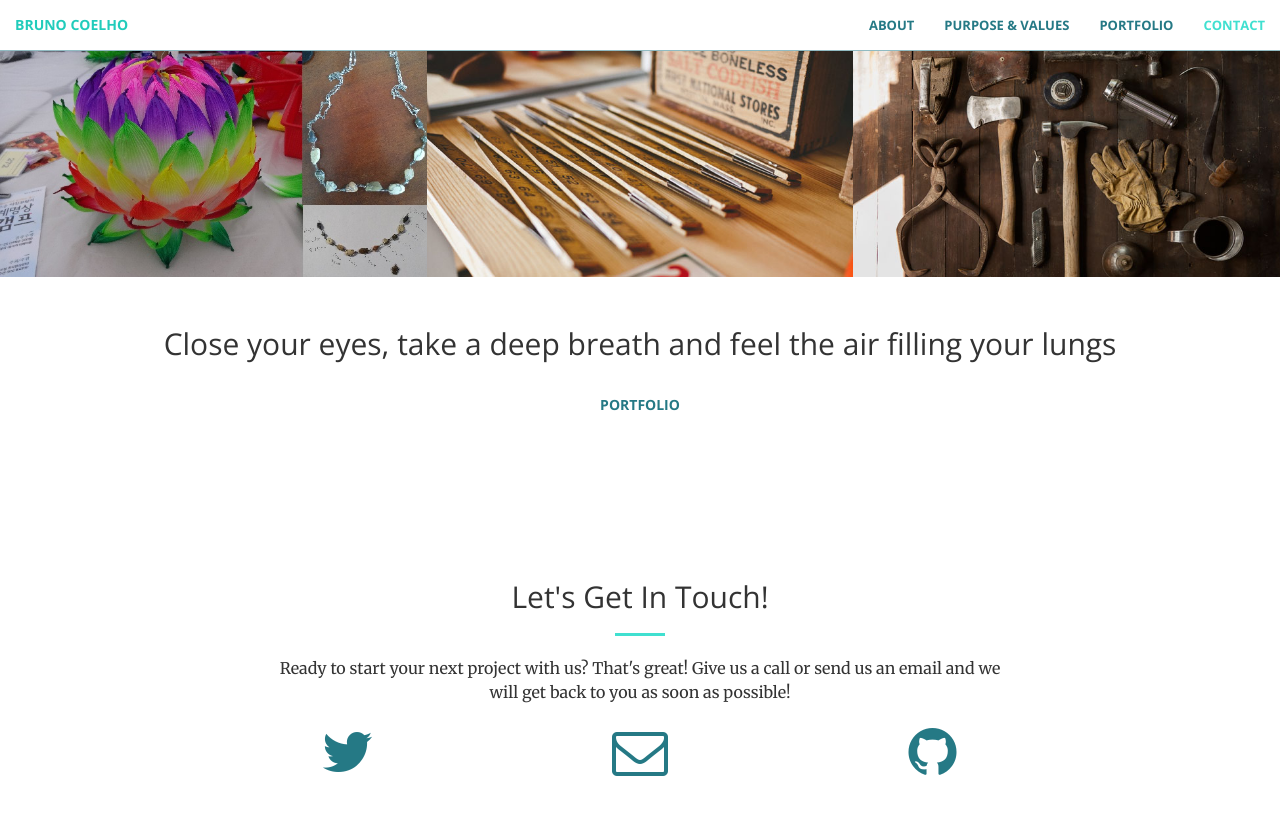
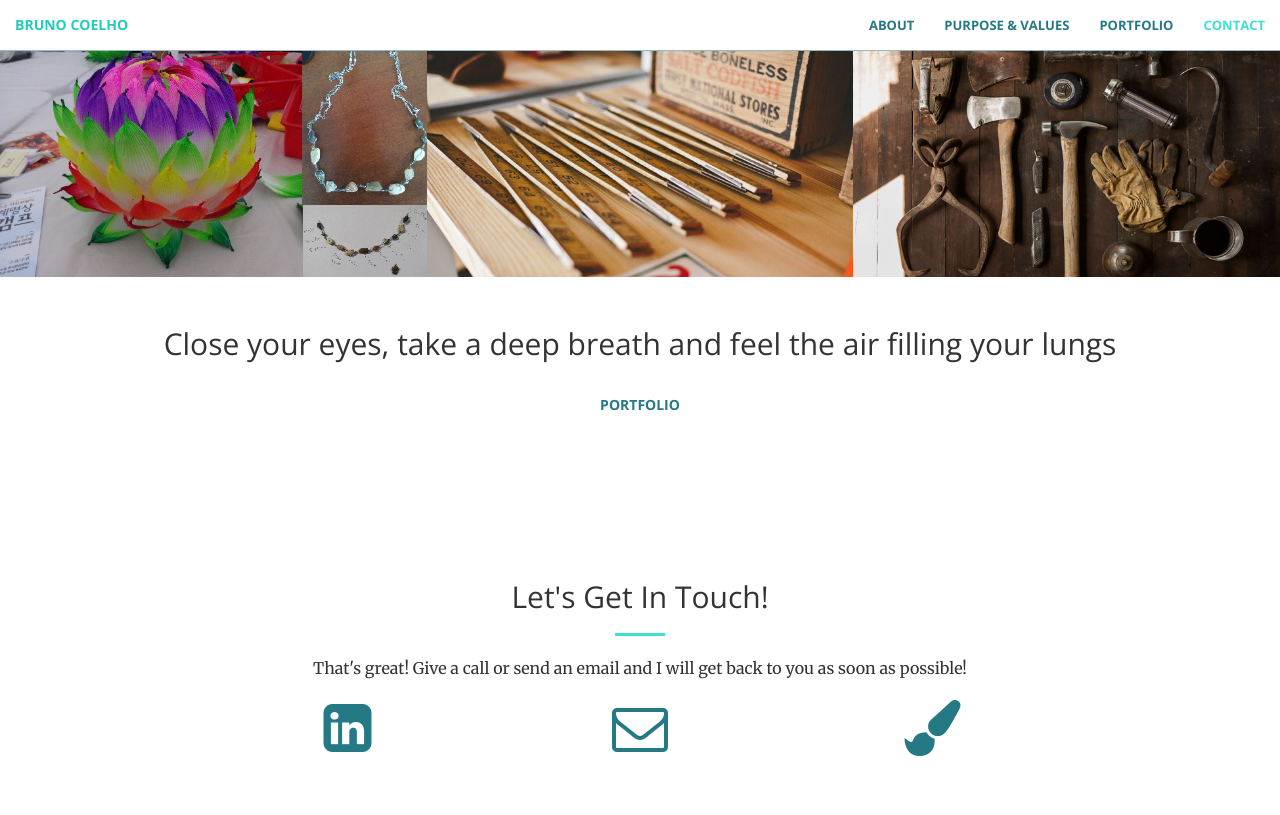
Before and after one commit to brunonaz/artbrunocoelho, a Jekyll site: the page built from index.html, in a window 1280 px wide and 900 px high, scrolled down 1902 px. Shown: the top 815 px of the window. Built offline with Jekyll 4.4.1, drawn with Linux system fonts in a browser that asks for light colours.

Commit message:
atualizando linkedin

```diff
--- a/_includes/contact.html
+++ b/_includes/contact.html
@@ -4,23 +4,23 @@
             <div class="col-lg-8 col-lg-offset-2 text-center">
                 <h2 class="section-heading">Let's Get In Touch!</h2>
                 <hr class="primary">
-                <p>Ready to start your next project with us? That's great! Give us a call or send us an email and we will get back to you as soon as possible!</p>
+                <p>That's great! Give a call or send an email and I will get back to you as soon as possible!</p>
             </div>
         <div class="col-lg-2 col-lg-offset-2 text-center">
-            <a href="https://twitter.com/{{ site.twitter_username }}">
-                <i class="fa fa-twitter fa-3x wow bounceIn" data-wow-delay=".1s"></i>
+            <a href="https://www.linkedin.com/in/brunonaz/">
+                <i class="fa fa-linkedin-square fa-3x wow bounceIn" data-wow-delay=".1s"></i>
                 <p>{{ site.twitter_username }}</p>
             </a>
         </div>
         <div class="col-lg-2 col-lg-offset-1 text-center">
-            <a href="mailto:{{ site.email }}">
+            <a href="mailto:brunonazario@gmail.com">
             <i class="fa fa-envelope-o fa-3x wow bounceIn" data-wow-delay=".1s"></i>
                 <p>{{ site.email }}</p>
             </a>
         </div>
         <div class="col-lg-2 col-lg-offset-1 text-center">
             <a href="https://github.com/{{ site.github_username }}">
-            <i class="fa fa-github fa-3x wow bounceIn" data-wow-delay=".1s"></i>
+            <i class="fa fa-paint-brush fa-3x wow bounceIn" data-wow-delay=".1s"></i>
                 <p>{{ site.github_username }}</p>
             </a>
         </div>
```
